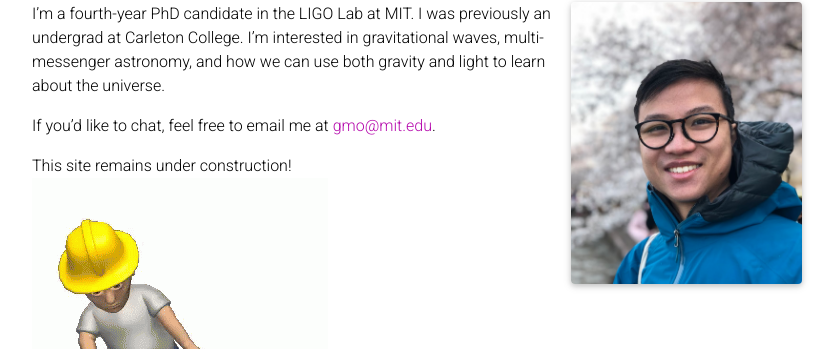
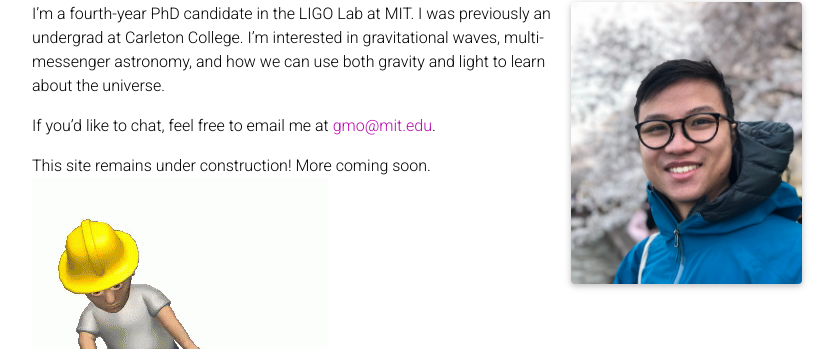
Before and after one commit to geoffreymo/geoffreymo.github.io, a Jekyll site: the page built from _pages/about.md, in a window 1280 px wide. Shown: the part 166-515 px from the top of the page, without its empty margins (223-1059 px from the left). Built offline with Jekyll 4.4.1, drawn with Linux system fonts in a browser that asks for light colours; full-size pictures stand in for the smaller copies a plugin makes; comment, search, counter and statistics services are not loaded; a style sheet for code colours, icons or effects is not loaded.

Commit message:
Add more soon line to about

```diff
--- a/_pages/about.md
+++ b/_pages/about.md
@@ -19,5 +19,5 @@ I'm interested in gravitational waves, multi-messenger astronomy, and how we can
 
 If you'd like to chat, feel free to email me at [gmo@mit.edu](mailto:gmo.mit.edu).
 
-This site remains under construction!
+This site remains under construction! More coming soon.
 ![construction](assets/img/construction.gif)
```
